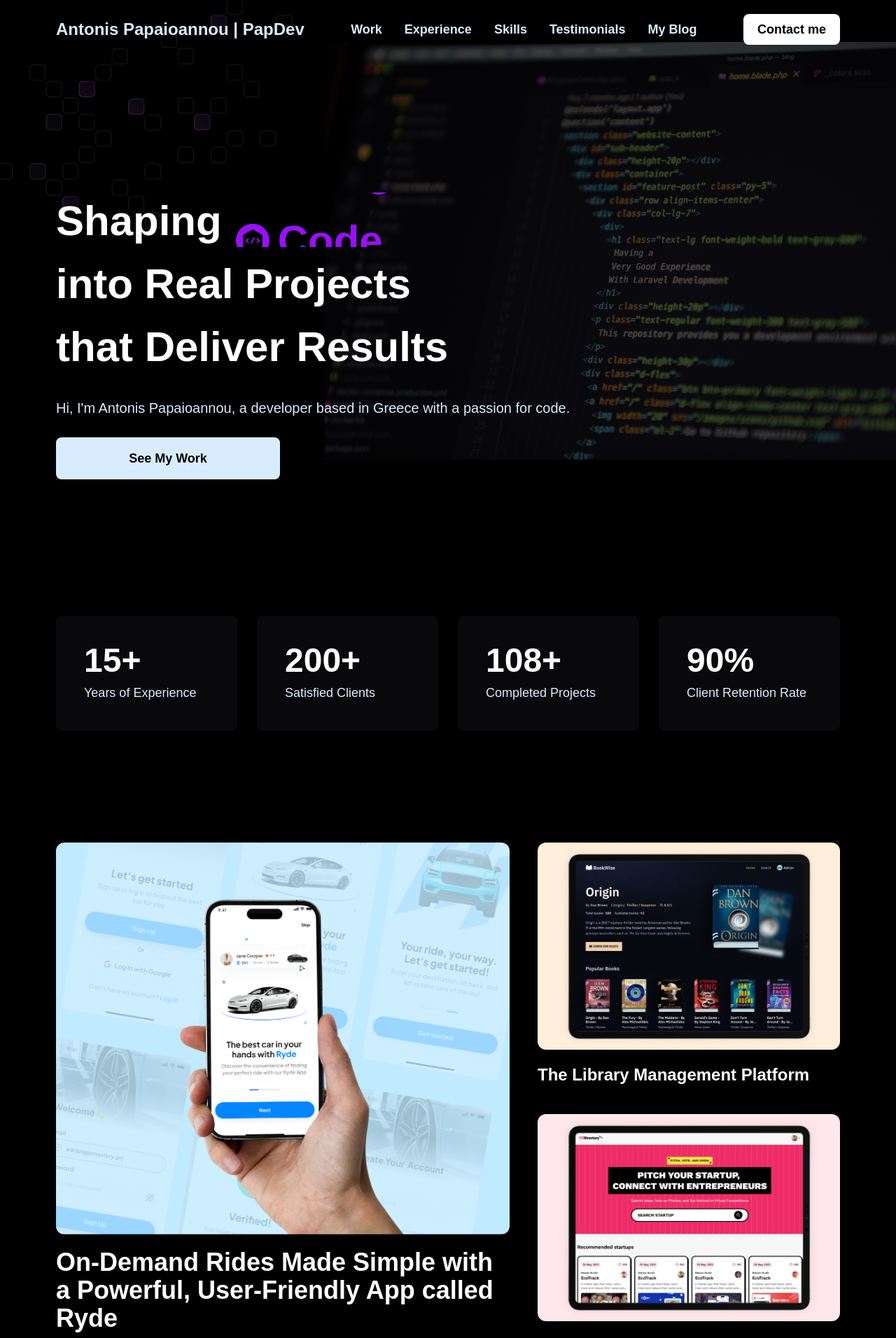
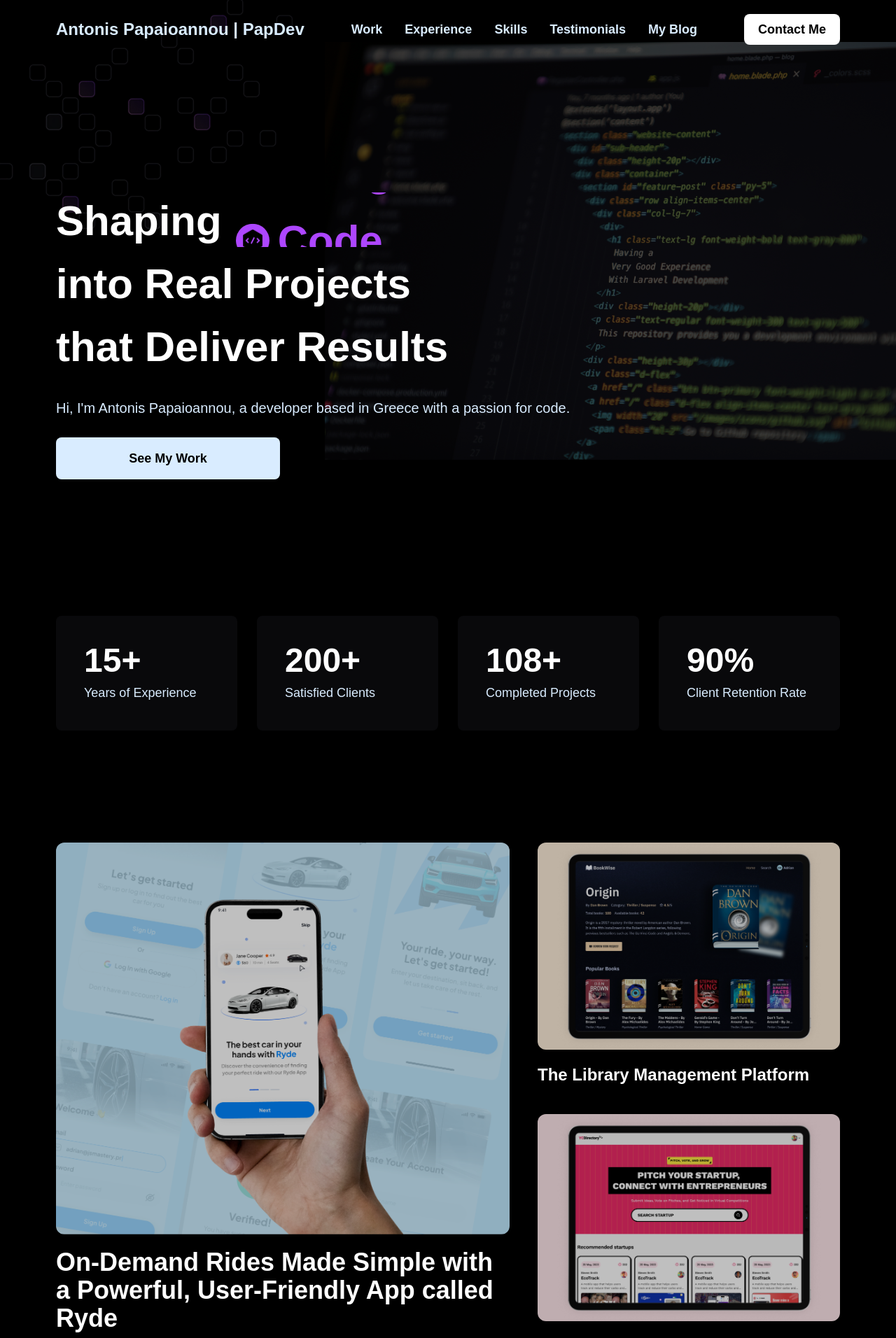
Before and after one commit to mrantonp1977/papdev-portfolio, a React (Vite) app: page / in a window 1280 px wide. Shown: the top 1912 px of the page at 70% size. Built offline with nearby package versions, Linux system fonts and the light colour scheme; a web font is replaced by a local one.

Commit message:
feat: update Navbar button text, adjust image opacity in Contact and Showcase sections, and change text color in Hero section

```diff
--- a/src/components/Navbar.jsx
+++ b/src/components/Navbar.jsx
@@ -39,7 +39,7 @@ const Navbar = () => {
         </nav>
         <a href="#contact" className='contact-btn group'>
           <div className='inner'>
-            <span>Contact me</span>
+            <span>Contact Me</span>
           </div>
         </a>
       </div>
--- a/src/sections/Contact.jsx
+++ b/src/sections/Contact.jsx
@@ -121,7 +121,7 @@ const Contact = () => {
             <img
               src="/images/help.jpg"
               alt="help"
-              className="rounded-lg opacity-50"
+              className="rounded-lg opacity-40"
             />
           </div>
         </div>
--- a/src/sections/Hero.jsx
+++ b/src/sections/Hero.jsx
@@ -28,8 +28,8 @@ const Hero = () => {
                   <span className='wrapper'>
                     {words.map((word) => (
                       <span key={word.text} className='flex items-center gap-2 md:gap-3 pb-2'>
-                        <img src={word.imgPath} alt={word.text} className='xl:size-12 md:size-10 size-7 md:p-2 p-1 rounded-full bg-purple-600' />
-                        <span className='text-purple-600'>{word.text}</span>
+                        <img src={word.imgPath} alt={word.text} className='xl:size-12 md:size-10 size-7 md:p-2 p-1 rounded-full bg-purple-500' />
+                        <span className='text-purple-500'>{word.text}</span>
                       </span>
                     ))}
                   </span>
--- a/src/sections/ShowcaseSection.jsx
+++ b/src/sections/ShowcaseSection.jsx
@@ -48,7 +48,7 @@ const AppShowcase = () => {
       <div className="w-full">
         <div className="showcaselayout">
           <div ref={rydeRef} className="first-project-wrapper">
-            <div className="image-wrapper">
+            <div className="image-wrapper opacity-75">
               <img src="/images/project1.png" alt="Ryde App Interface" />
             </div>
             <div className="text-content">
@@ -65,7 +65,7 @@ const AppShowcase = () => {
 
           <div className="project-list-wrapper overflow-hidden">
             <div className="project" ref={libraryRef}>
-              <div className="image-wrapper bg-[#FFEFDB]">
+              <div className="image-wrapper bg-[#FFEFDB] opacity-75">
                 <img
                   src="/images/project2.png"
                   alt="Library Management Platform"
@@ -75,7 +75,7 @@ const AppShowcase = () => {
             </div>
 
             <div className="project" ref={ycDirectoryRef}>
-              <div className="image-wrapper bg-[#FFE7EB]">
+              <div className="image-wrapper bg-[#FFE7EB] opacity-75">
                 <img src="/images/project3.png" alt="YC Directory App" />
               </div>
               <h2>YC Directory - A Startup Showcase App</h2>
```
